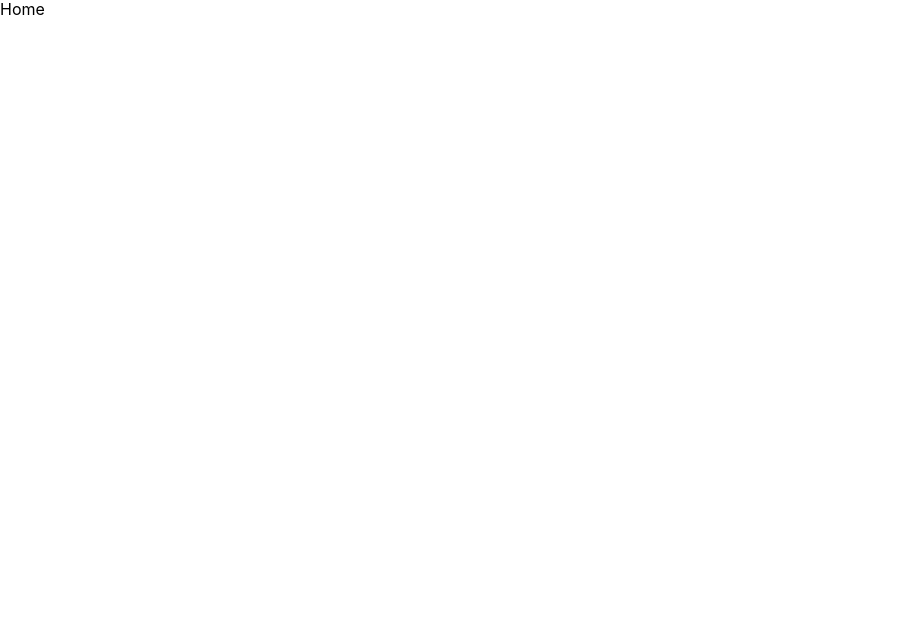
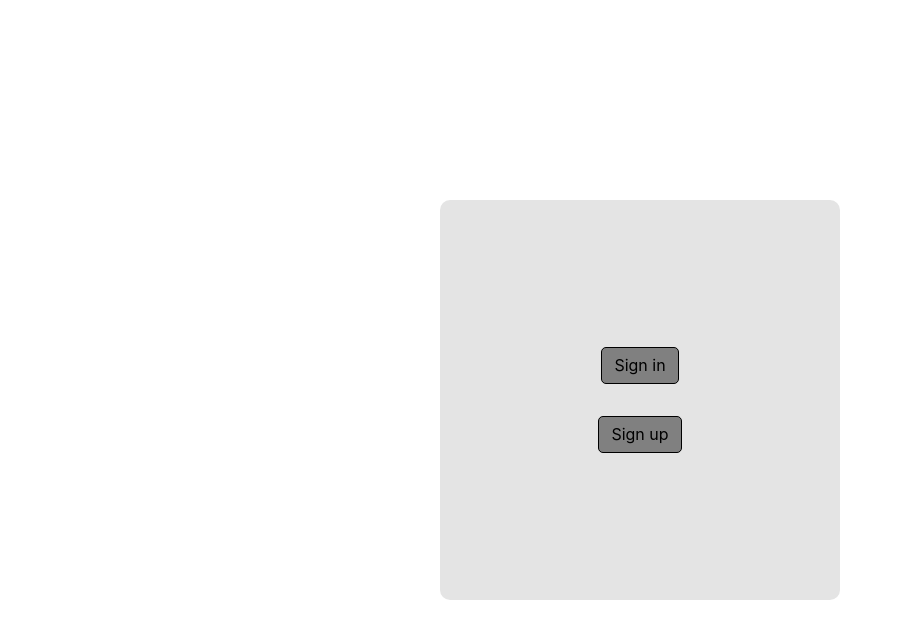
Before and after one commit to AliHakim773/hospital_manegmant, a React (Create React App) app in the folder frontend/: page / in a window 1280 px wide. Shown: the top 638 px of the page, without its empty margins (0-902 px from the left). Built offline with nearby package versions, Linux system fonts and the light colour scheme.

Commit message:
setup routing for sign in and up

```diff
--- a/frontend/public/index.html
+++ b/frontend/public/index.html
@@ -22,7 +22,7 @@
       work correctly both with client-side routing and a non-root public URL.
       Learn how to configure a non-root public URL by running `npm run build`.
     -->
-        <title>React App</title>
+        <title>Hospital Manegmant</title>
     </head>
     <body>
         <noscript>You need to enable JavaScript to run this app.</noscript>
--- a/frontend/src/App.jsx
+++ b/frontend/src/App.jsx
@@ -1,10 +1,12 @@
 import { BrowserRouter, Route, Routes } from "react-router-dom"
+import { Provider } from "react-redux"
+import { store } from "./core/redux/store"
+
 import Home from "./pages/Home"
-import Sginin from "./pages/Signin"
+import Signin from "./pages/Signin"
+import Signup from "./pages/Signup"
 
 import "./styles/index.css"
-import { Provider } from "react-redux"
-import { store } from "./core/redux/store"
 
 function App() {
     return (
@@ -13,7 +15,8 @@ function App() {
                 <BrowserRouter>
                     <Routes>
                         <Route element={<Home />} path={"/"} />
-                        <Route element={<Sginin />} path={"/sign-in"} />
+                        <Route element={<Signin />} path={"/sign-in"} />
+                        <Route element={<Signup />} path={"/sign-up"} />
                     </Routes>
                 </BrowserRouter>
             </div>
--- a/frontend/src/pages/Home/index.jsx
+++ b/frontend/src/pages/Home/index.jsx
@@ -1,7 +1,21 @@
 import React from "react"
+import { Link } from "react-router-dom"
+
+import "./styles.css"
 
 function Home() {
-    return <div>Home</div>
+    return (
+        <div className='page home-page'>
+            <div className='sign d-flex flex-center flex-column'>
+                <Link className='link ' to={"/sign-in"}>
+                    Sign in
+                </Link>
+                <Link className='link ' to={"/sign-up"}>
+                    Sign up
+                </Link>
+            </div>
+        </div>
+    )
 }
 
 export default Home
--- a/frontend/src/pages/Home/styles.css
+++ b/frontend/src/pages/Home/styles.css
@@ -0,0 +1,22 @@
+.home-page {
+    align-items: center !important;
+    justify-content: center !important;
+}
+.sign {
+    height: 400px;
+    width: 400px;
+    background-color: #e4e4e4;
+    border-radius: 10px;
+}
+.link {
+    margin: 1rem 0.5rem;
+    padding: 0.5rem 0.75rem;
+    background-color: gray;
+    border: 1px solid black;
+    border-radius: 5px;
+    cursor: pointer;
+    user-select: none;
+}
+.link:hover {
+    background-color: antiquewhite;
+}
--- a/frontend/src/pages/Signin/index.jsx
+++ b/frontend/src/pages/Signin/index.jsx
@@ -1,7 +1,7 @@
 import React from "react"
 
-function Sginin() {
+function Signin() {
     return <div>Sign</div>
 }
 
-export default Sginin
+export default Signin
--- /dev/null
+++ b/frontend/src/pages/Signup/index.jsx
@@ -0,0 +1,9 @@
+import React from "react"
+
+import "./styles.css"
+
+function Signup() {
+    return <div>up</div>
+}
+
+export default Signup
--- a/frontend/src/styles/utilities.css
+++ b/frontend/src/styles/utilities.css
@@ -9,7 +9,7 @@
     display: flex;
     flex-direction: column;
     justify-content: flex-start;
-    align-items: center;
+    align-items: start;
     gap: 0;
 }
 .d-flex {
```
Also changed, not shown: frontend/src/pages/Signup/styles.css (added).
